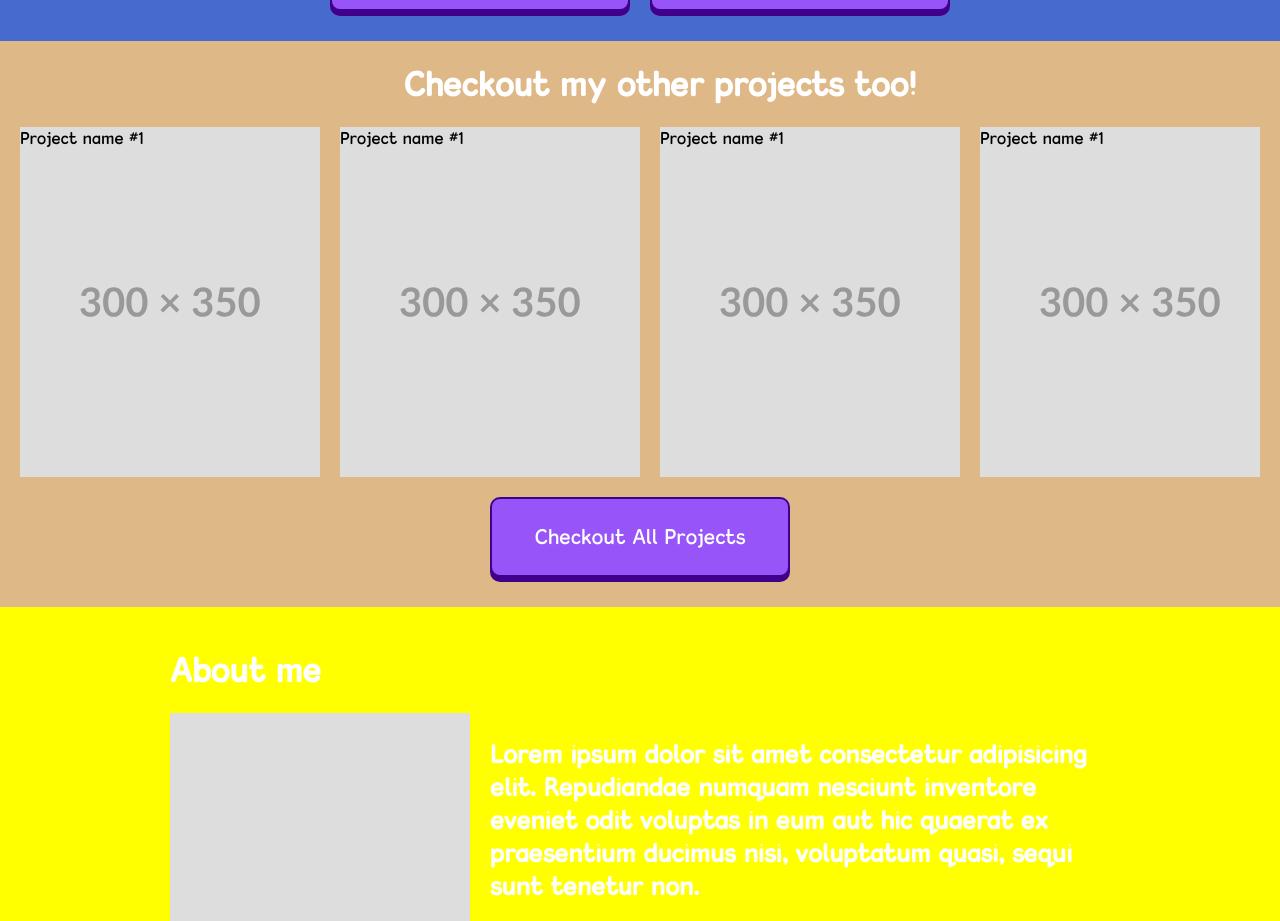
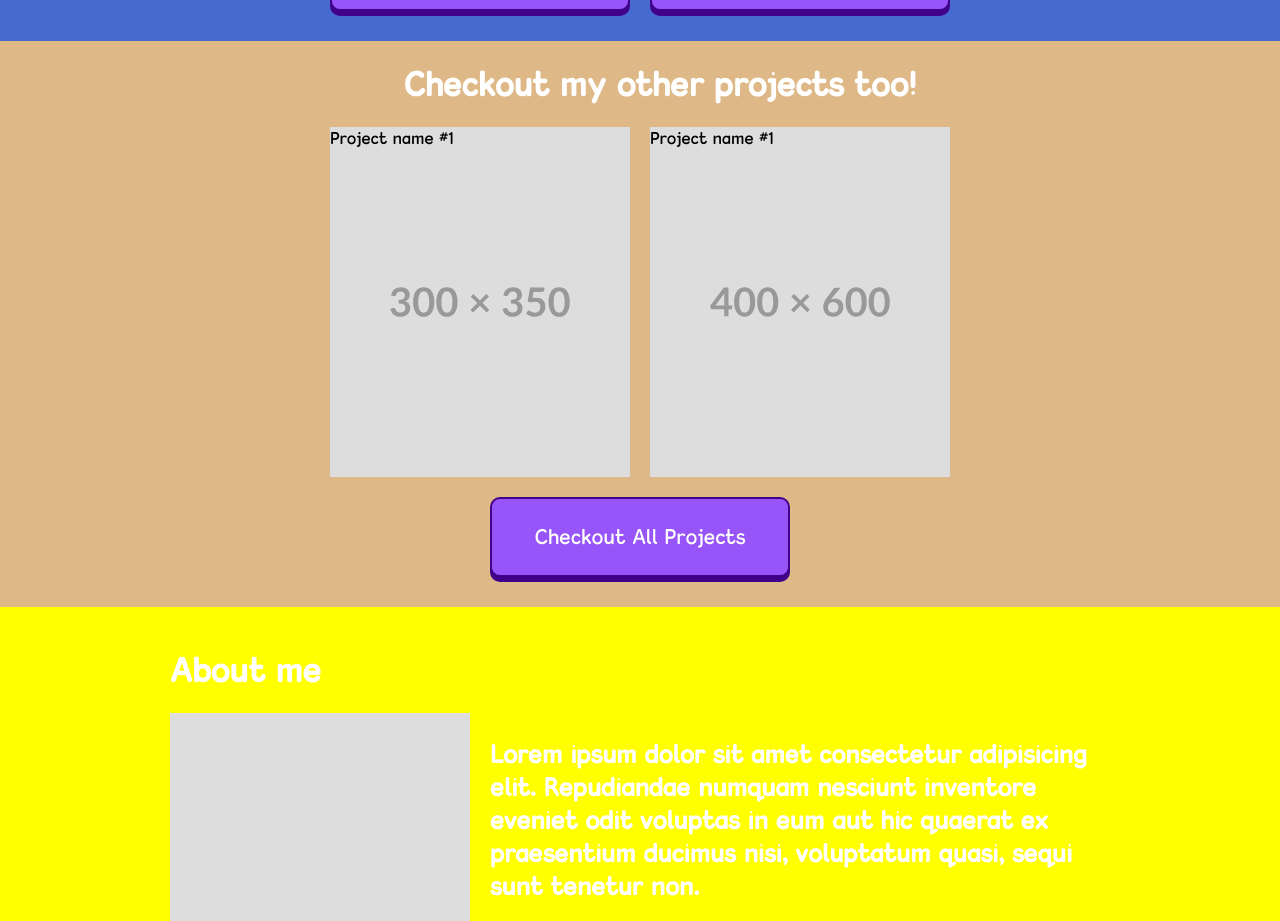
Before and after one commit to MrAngalo/Portfolio-Website, an Angular app: page /home in a window 1280 px wide. Shown: the part 955-1876 px from the top of the page. Built offline with nearby package versions, Linux system fonts and the light colour scheme.

Commit message:
project cards auto cover and center when they are not in the correct aspect ratio

```diff
--- a/src/app/homepage/homepage.component.html
+++ b/src/app/homepage/homepage.component.html
@@ -25,7 +25,7 @@
             @for (card of projectCards; track card.title) {
                 <div
                     class="card"
-                    [style.background]="'url(\'' + card.image + '\')'"
+                    [style.background-image]="'url(\'' + card.image + '\')'"
                 >
                     {{ card.title }}
                 </div>
--- a/src/app/homepage/homepage.component.scss
+++ b/src/app/homepage/homepage.component.scss
@@ -59,6 +59,8 @@
                 width: 300px;
                 height: 350px;
                 background: white;
+                background-size: cover;
+                background-position: center;
             }
         }
 
--- a/src/app/homepage/homepage.component.ts
+++ b/src/app/homepage/homepage.component.ts
@@ -16,10 +16,18 @@ export type CardInfo = {
 })
 export class HomepageComponent {
     test = '/assets/300x350.svg';
-    projectCards: CardInfo[] = Array(10).fill({
-        image: '/assets/300x350.svg',
-        title: 'Project name #1',
-        description: 'Project description',
-        redirect: '#'
-    });
+    projectCards: CardInfo[] = [
+        {
+            image: '/assets/300x350.svg',
+            title: 'Project name #1',
+            description: 'Project description',
+            redirect: '#'
+        },
+        {
+            image: '/assets/400x600.svg',
+            title: 'Project name #1',
+            description: 'Project description',
+            redirect: '#'
+        }
+    ];
 }
```
